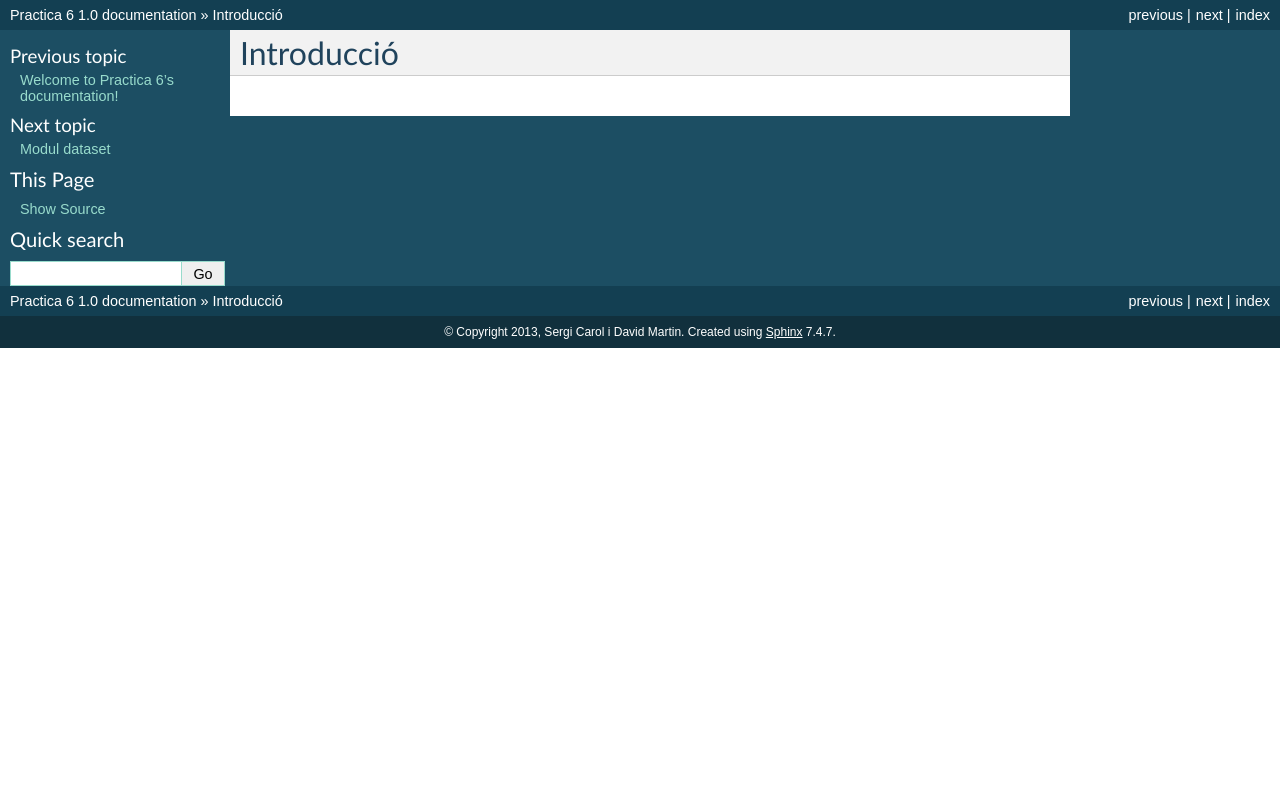
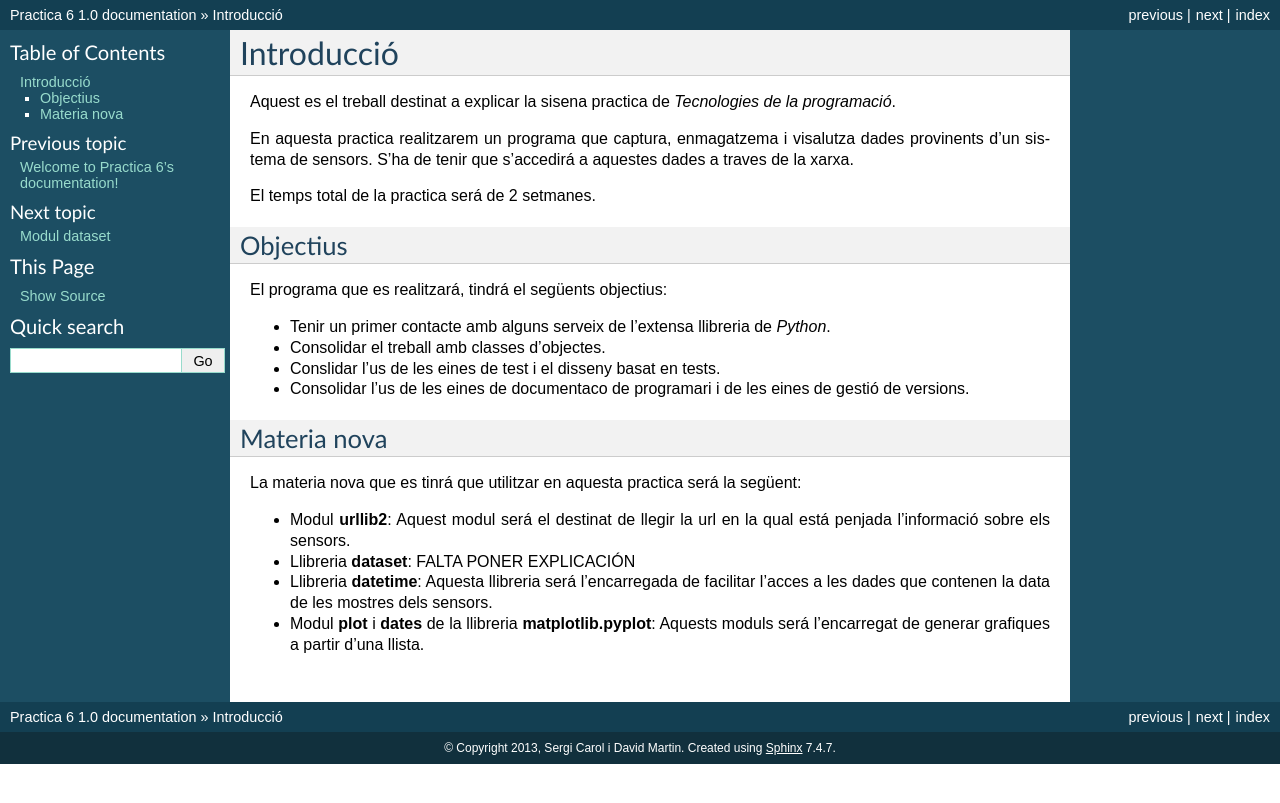
Before and after one commit to SergiCarol/UPC-Projects, a Sphinx documentation site: the page built from practica6/doc/source/introduccio.rst, in a window 1280 px wide. Shown: the top 803 px of the page. Built offline with Sphinx 7.4.7, drawn with Linux system fonts in a browser that asks for light colours.

Commit message:
Mejora N1

```diff
--- a/practica6/doc/source/introduccio.rst
+++ b/practica6/doc/source/introduccio.rst
@@ -1,2 +1,34 @@
 Introducció
 ===========
+
+Aquest es el treball destinat a explicar la sisena practica de *Tecnologies de la programació*.
+
+En aquesta practica realitzarem un programa que captura, enmagatzema i visalutza dades provinents d'un sistema de sensors. S'ha de tenir que s'accedirá a aquestes dades a traves de la xarxa.
+
+El temps total de la practica será de 2 setmanes.
+
+Objectius
+---------
+
+El programa que es realitzará, tindrá el següents objectius:
+
+- Tenir un primer contacte amb alguns serveix de l'extensa llibreria de *Python*.
+
+- Consolidar el treball amb classes d'objectes.
+
+- Conslidar l'us de les eines de test i el disseny basat en tests.
+
+- Consolidar l'us de les eines de documentaco de programari i de les eines de gestió de versions.
+
+Materia nova
+------------
+
+La materia nova que es tinrá que utilitzar en aquesta practica será la següent:
+
+- Modul **urllib2**: Aquest modul será el destinat de llegir la url en la qual está penjada l'informació sobre els sensors.
+
+- Llibreria **dataset**: FALTA PONER EXPLICACIÓN
+
+- Llibreria **datetime**: Aquesta llibreria será l'encarregada de facilitar l'acces a les dades que contenen la data de les mostres dels sensors.
+
+- Modul **plot** i **dates** de la llibreria **matplotlib.pyplot**: Aquests moduls será l'encarregat de generar grafiques a partir d'una llista.
```
